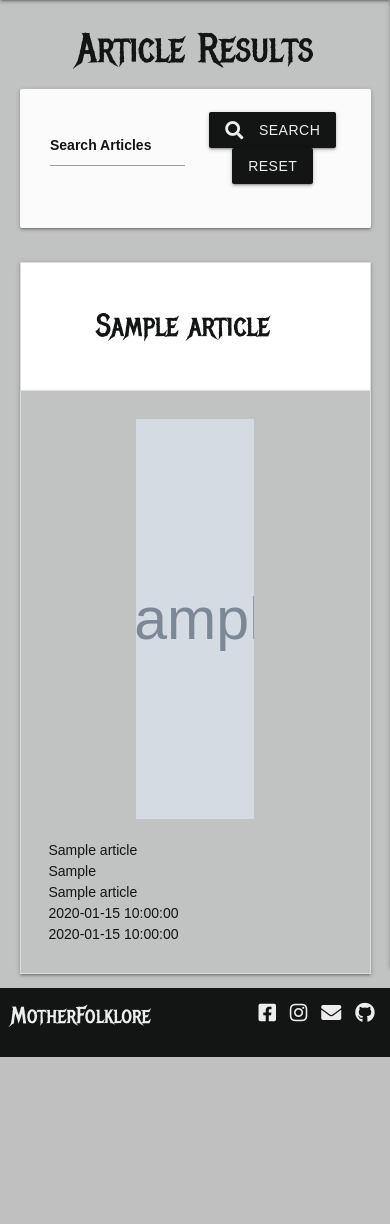
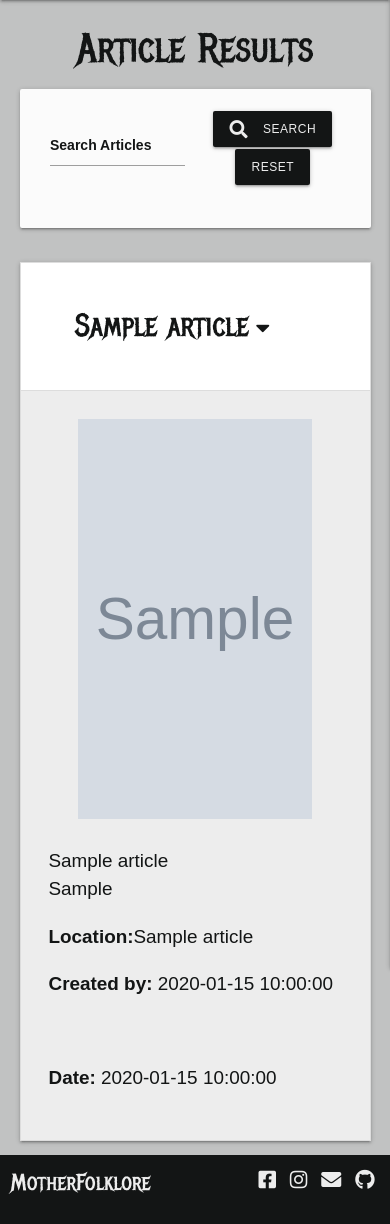
Before and after one commit to AideenM12/MotherFolklore-MS3, a Flask app: page /search in a window 390 px wide, after a click that opens the changed part. Shown: the part 56-1280 px from the top of the page. Before the commit the page ends 1113 px from the top, so only its background shows below. Run offline with Flask 2, Linux system fonts and the light colour scheme; grey boxes marked "Sample" are stand-in pictures; a database or web service that is not in the repository returns one stand-in record (values such as "Sample title"); some libraries are stand-ins or nearby versions; some web fonts are replaced.

Commit message:
Add icons and styles to articles page

```diff
--- a/static/css/style.css
+++ b/static/css/style.css
@@ -159,3 +159,33 @@ label, select, option{
 .pagination li a:hover{
 color: #ededed;
 }
+
+.collapsible-body {
+    background-color: #ededed;
+    font-size: 1.25rem;
+}
+
+
+@media only screen and (max-width: 576px) {
+.btn{
+    font-size: 12px;
+    outline: 0;
+    margin: 1px;
+}
+.collapsible-body{
+    font-size: 1.35rem;
+}
+.article-image {
+    width: 80%;
+}
+
+.sidenav {
+background-color: #ededed;
+}
+.sidenav li>a {
+    color: #131515;
+    font-size: 1.25rem;
+    font-weight: 600;
+}
+
+}
--- a/templates/articles.html
+++ b/templates/articles.html
@@ -33,7 +33,7 @@
                <div class="row ">
                   <ul class="list-inline">
                      <li>
-                        <h4 class="article-head"> {{ article.article_name }}</h4>
+                        <h4 class="article-head"> {{ article.article_name }}<i class="fas fa-caret-down"></i></h4>
                      </li>
                      <!-----------Edit/Delete Buttons--------->
                      {% if (session.user|lower == article.created_by|lower) or (session.user|lower == "admin") %}
@@ -66,9 +66,9 @@
                {% endif %}
                {{ article.topic_name }}<br>
                {{ article.article_article }}<br>
-               {{ article.location_name }}<br>
-               {{ article.created_by }}<br>
-               {{ article.date_added }}
+               <p><span class="highlight"> Location:</span>{{ article.location_name }}<br></p>
+              <p><span class="highlight">Created by:</span> {{ article.created_by }}</p><br>
+               <p><span class="highlight">Date:</span> {{ article.date_added }}</p>
             </div>
          </li>
          {% endfor %}
```
